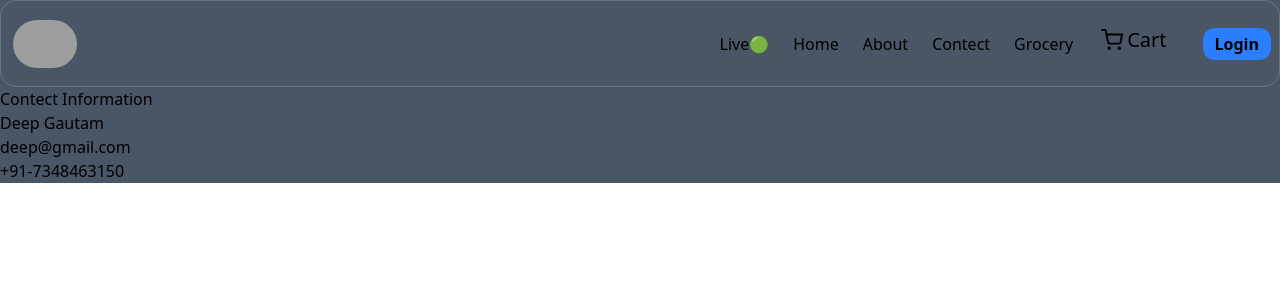
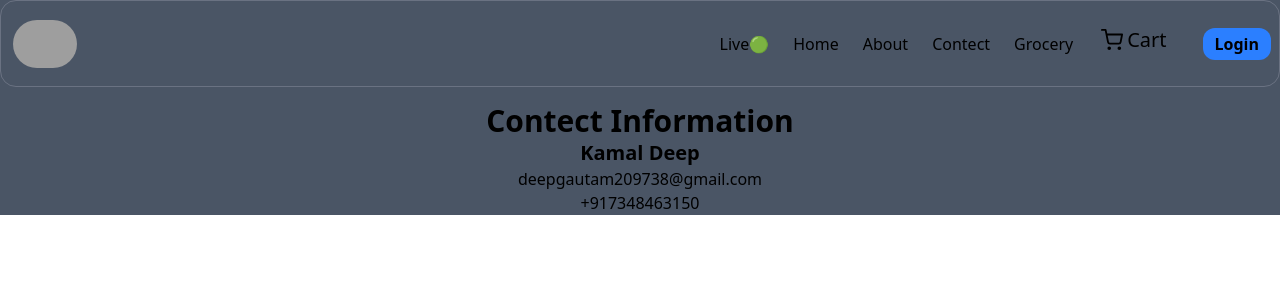
Before and after one commit to Deepgautam76/React_course, a React (Vite) app in the folder SwiggyClone/: page /contect in a window 1280 px wide. Shown: the top 300 px of the page. Built offline with nearby package versions, Linux system fonts and the light colour scheme; grey boxes are pictures that could not be loaded.

Commit message:
add contect detailed

```diff
--- a/SwiggyClone/src/components/header/Contect.js
+++ b/SwiggyClone/src/components/header/Contect.js
@@ -2,13 +2,11 @@ import React from "react";
 
 const Contect = () => {
   return (
-    <div>
-      <h1>Contect Information</h1>
-      <ul>
-        <li>Deep Gautam</li>
-        <li>deep@gmail.com</li>
-        <li>+91-7348463150</li>
-      </ul>
+    <div className="container flex flex-col items-center my-4 ">
+      <h1 className="font-semibold text-3xl">Contect Information</h1>
+      <h3 className="font-semibold text-xl">Kamal Deep </h3>
+      <h3>deepgautam209738@gmail.com</h3>
+      <h3>+917348463150</h3>
     </div>
   );
 };
```
